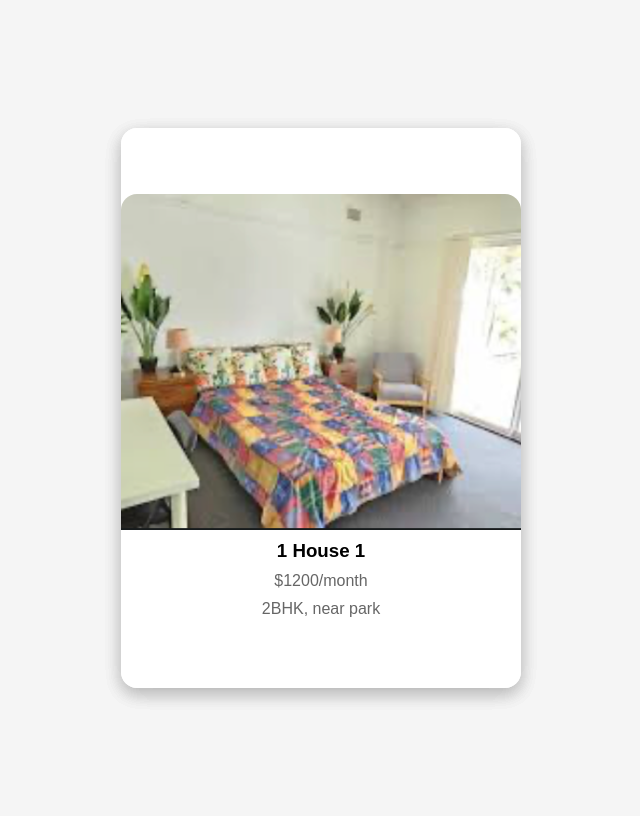
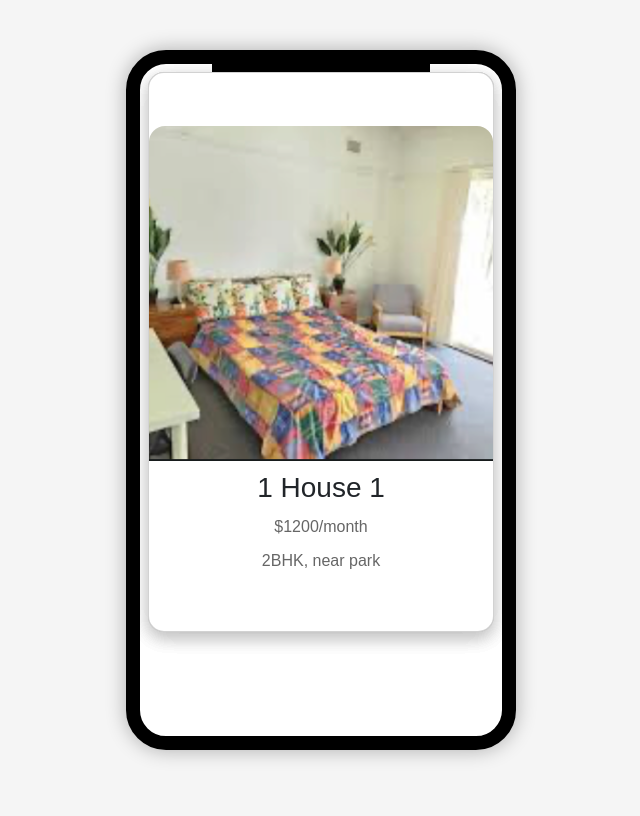
Before and after one commit to l-zhenyi/HackForHomes2025-CyberCapitals, a Flask app: page /swipe/1 in a window 1280 px wide. Shown: the whole page, without its empty margins (319-959 px from the left). After the commit the page ends 759 px from the top, so only its background shows below. Run offline with Flask 3, Linux system fonts and the light colour scheme; some libraries are stand-ins or nearby versions.

Commit message:
Update swipe.html

```diff
--- a/app/templates/swipe.html
+++ b/app/templates/swipe.html
@@ -4,6 +4,12 @@
   <meta charset="UTF-8">
   <meta name="viewport" content="width=device-width, initial-scale=1.0">
   <title>Swipe Houses</title>
+
+  <link href="https://cdn.jsdelivr.net/npm/bootstrap@5.3.1/dist/css/bootstrap.min.css" rel="stylesheet" crossorigin="anonymous">
+  <link rel="stylesheet" href="https://unpkg.com/swiper@8/swiper-bundle.min.css" />
+  <link rel="stylesheet" href="https://cdnjs.cloudflare.com/ajax/libs/font-awesome/6.2.0/css/all.min.css" />
+  <link rel="stylesheet" href="https://cdn.jsdelivr.net/npm/bootstrap-icons@1.11.3/font/bootstrap-icons.css">
+
   <style>
     body {
       margin: 0;
@@ -14,7 +20,40 @@
       align-items: center;
       height: 100vh;
       overflow: hidden;
+    }
+
+    .phone-frame {
+      width: 100%;
+      max-width: 390px; /* iPhone width */
+      height: 700px; /* Adjusted height for a taller phone */
+      border: 14px solid #000;
+      border-radius: 40px;
+      box-shadow: 0 0 20px rgba(0, 0, 0, 0.3);
+      overflow: hidden;
+      background: white;
+      display: flex;
+      flex-direction: column;
+      position: relative;
+    }
+
+    .phone-frame::before {
+      content: '';
+      display: block;
+      width: 60%;
+      height: 30px;
+      background: #000;
+      border-radius: 0 0 20px 20px;
+      position: absolute;
+      top: 0;
+      left: 20%;
+    }
+
+    .phone-screen {
+      flex: 1;
+      overflow-y: auto;
+      -webkit-overflow-scrolling: touch;
       padding: 0.5rem;
+      height: 100%; /* Make the screen fit within the phone frame */
     }
 
     .card-container {
@@ -67,6 +106,8 @@
   </style>
 </head>
 <body>
+  <div class="phone-frame">
+    <div class="phone-screen">
       <div class="card-container">
         {% for house in houses %}
           <div class="card" data-id="{{ house.id }}">
@@ -77,11 +118,13 @@
           </div>
         {% endfor %}
       </div>
+    </div>
+  </div>
 
   <script src="https://hammerjs.github.io/dist/hammer.min.js"></script>
   <script>
     const cards = document.querySelectorAll('.card-container .card');
-    let currentCardIndex = parseInt(sessionStorage.getItem('currentCardIndex')) || 0;
+    let currentCardIndex = 0; // Start from the first card
 
     function initSwipe(card) {
         const hammertime = new Hammer(card);
@@ -112,15 +155,21 @@
     function showNextCard() {
         const card = cards[currentCardIndex];
         setTimeout(() => {
-            card.style.display = 'none';
+            card.style.display = 'none'; // Hide the current card
             currentCardIndex++;
+
+            // Loop back to the first card if at the end
+            if (currentCardIndex >= cards.length) {
+                currentCardIndex = 0;
+            }
+
             sessionStorage.setItem('currentCardIndex', currentCardIndex);
-            if (currentCardIndex < cards.length) {
-                cards[currentCardIndex].style.zIndex = cards.length;
-            }
+            cards[currentCardIndex].style.zIndex = cards.length; // Bring the next card to the front
+            cards[currentCardIndex].style.display = 'block'; // Show the next card
         }, 300);
     }
 
+    // Initialize the swipe cards
     cards.forEach((card, index) => {
         if (index < currentCardIndex) {
             card.style.display = 'none';
```
Lines whose indentation alone changed are shown as unchanged.
